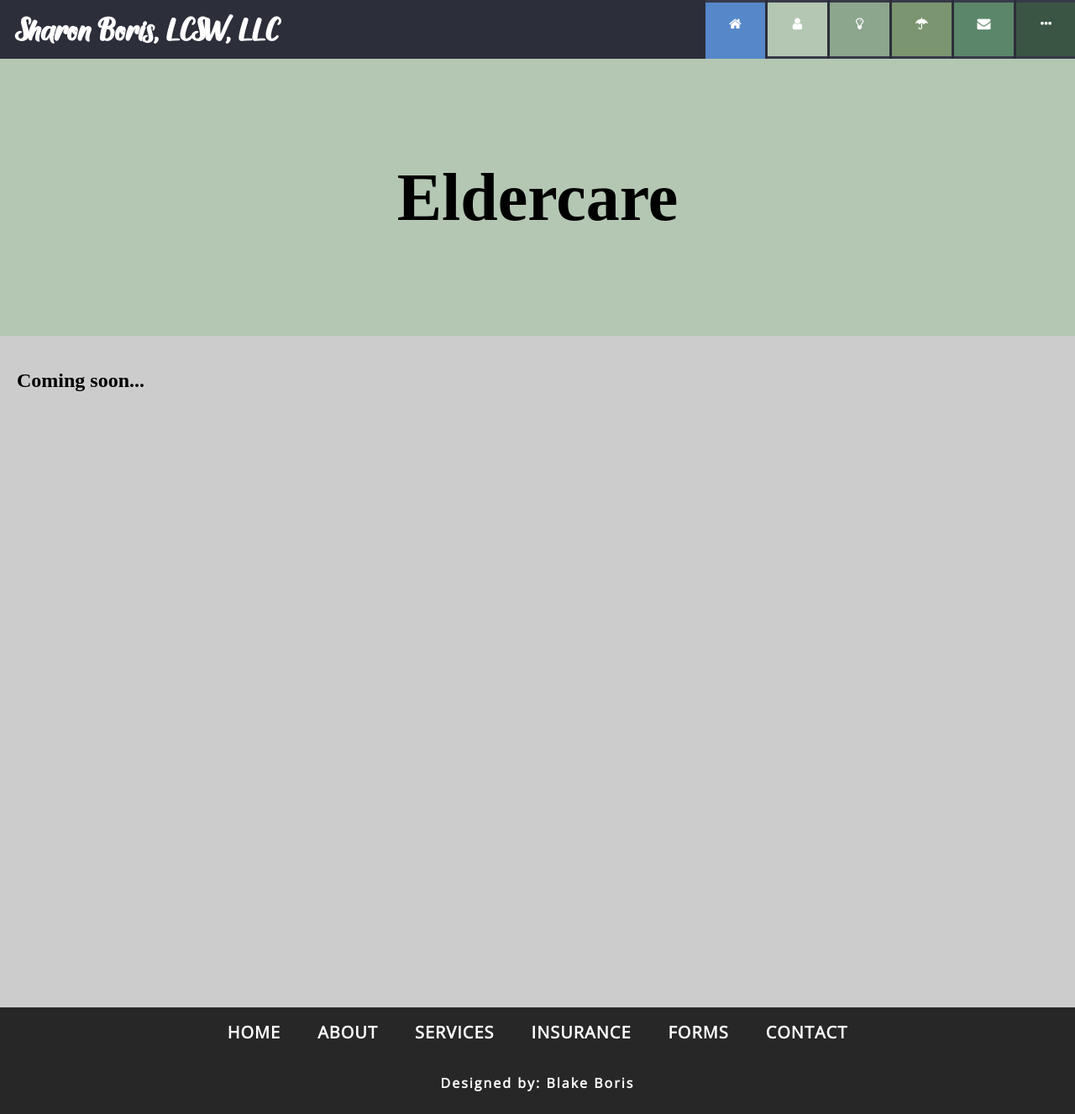
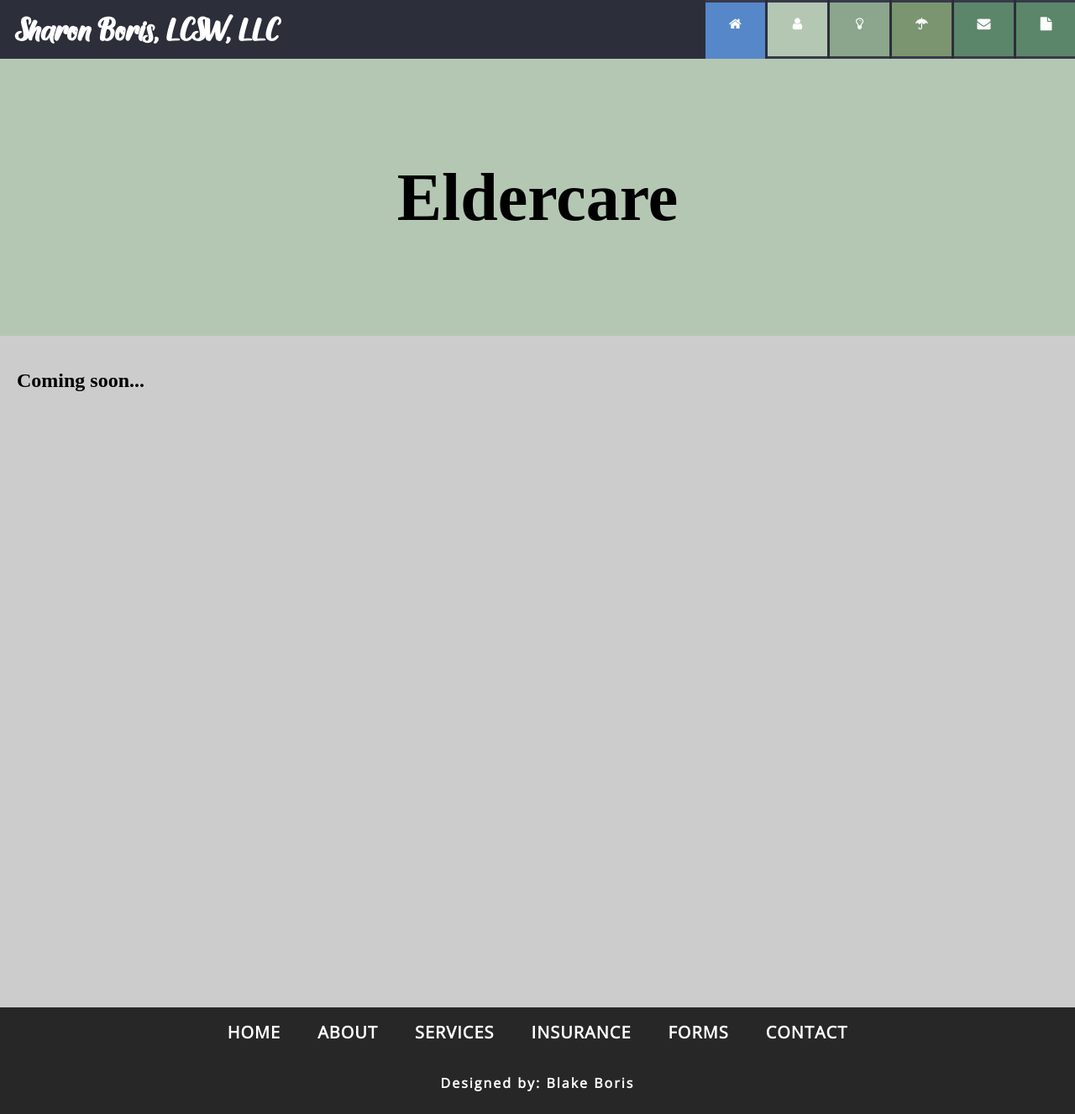
Before and after one commit to PlGGS/sharonboris.com, a Jekyll site: the page built from eldercare.html, in a window 1280 px wide and 1327 px high. Shown: the whole window at 84% size. Built offline with Jekyll 4.4.1, drawn with Linux system fonts in a browser that asks for light colours; nearby versions of some CDN libraries; some web fonts are replaced.

Commit message:
Added new links in secondary layout Fixed link to resources in nav bar

```diff
--- a/_layouts/main.html
+++ b/_layouts/main.html
@@ -393,7 +393,7 @@
                 <li><a class="link-3 fa fa-lightbulb-o" aria-hidden="true" href="#services"></a></li>
                 <li><a class="link-4 fa fa-umbrella" aria-hidden="true" href="#financial"></a></li>
                 <li><a class="link-6 fa fa-envelope" aria-hidden="true" href="#contact"></a></li>
-                <li><a class="link-6 fa fa-file" aria-hidden="true" href="#contact"></a></li>
+                <li><a class="link-6 fa fa-file" aria-hidden="true" href="/resources"></a></li>
                 <!-- <li class="dropdown">
                     <a class="link-7 fa fa-ellipsis-h" onclick=null></a>
                     <ul class="dropdown_menu dropdown_menu--animated dropdown_menu-6">
@@ -432,7 +432,7 @@
                 <li><a href="#about">About</a></li>
                 <li><a href="#services">Services</a></li>
                 <li><a href="#financial">Insurance</a></li>
-                <li><a href="resources">Forms</a></li>
+                <li><a href="/resources">Forms</a></li>
                 <li><a href="#contact">Contact</a></li>
             </ul>
         </nav>
--- a/_layouts/secondary.html
+++ b/_layouts/secondary.html
@@ -354,18 +354,12 @@
         <a href="/"><h1>Sharon Boris, LCSW, LLC</h1></a>
         <nav role='navigation'>
             <ul>
-                <li><a class="link-1 fa fa-home active" aria-hidden="true" href="/#home"></a></li>
-                <li><a class="link-2 fa fa-user" aria-hidden="true" href="/#about"></a></li>
-                <li><a class="link-3 fa fa-lightbulb-o" aria-hidden="true" href="/#services"></a></li>
-                <li><a class="link-4 fa fa-umbrella" aria-hidden="true" href="/#financial"></a></li>
-                <li><a class="link-6 fa fa-envelope" aria-hidden="true" href="/#contact"></a></li>
-                <li class="dropdown">
-                    <a class="link-7 fa fa-ellipsis-h" onclick=null></a>
-                    <ul class="dropdown_menu dropdown_menu--animated dropdown_menu-6">
-                        <li class="dropdown_item-1"><a href="/resources"><p>Resources</p></a></li>
-                        <li class="dropdown_item-2"><a href="/eldercare"><p>Eldercare</p></a></li>
-                    </ul>
-                </li>
+                <li><a class="link-1 fa fa-home active" aria-hidden="true" href="#home"></a></li>
+                <li><a class="link-2 fa fa-user" aria-hidden="true" href="#about"></a></li>
+                <li><a class="link-3 fa fa-lightbulb-o" aria-hidden="true" href="#services"></a></li>
+                <li><a class="link-4 fa fa-umbrella" aria-hidden="true" href="#financial"></a></li>
+                <li><a class="link-6 fa fa-envelope" aria-hidden="true" href="#contact"></a></li>
+                <li><a class="link-6 fa fa-file" aria-hidden="true" href="/resources"></a></li>
             </ul>
         </nav>
         <!-- <br>
@@ -397,7 +391,7 @@
                 <li><a href="#about">About</a></li>
                 <li><a href="#services">Services</a></li>
                 <li><a href="#financial">Insurance</a></li>
-                <li><a href="#forms">Forms</a></li>
+                <li><a href="/resources">Forms</a></li>
                 <li><a href="#contact">Contact</a></li>
             </ul>
         </nav>
```
